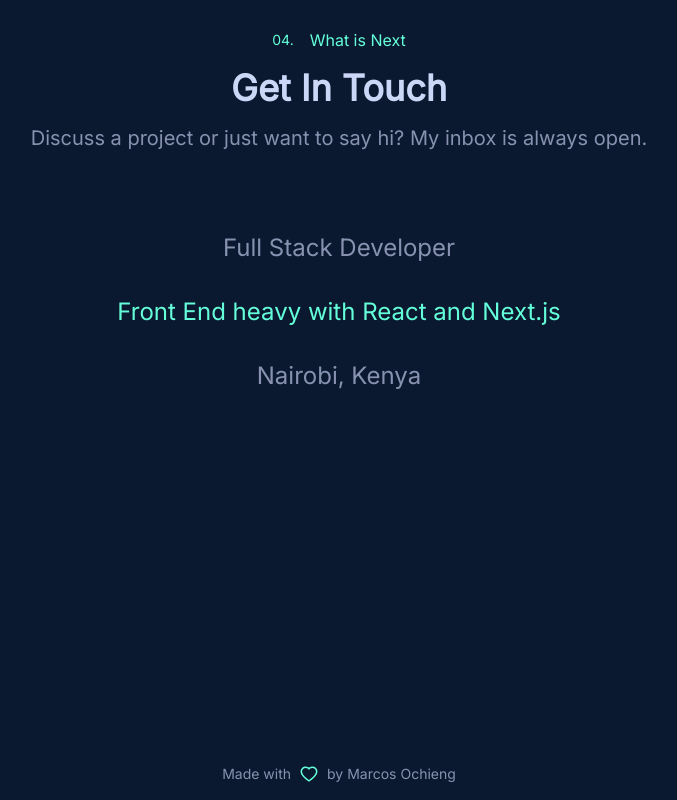
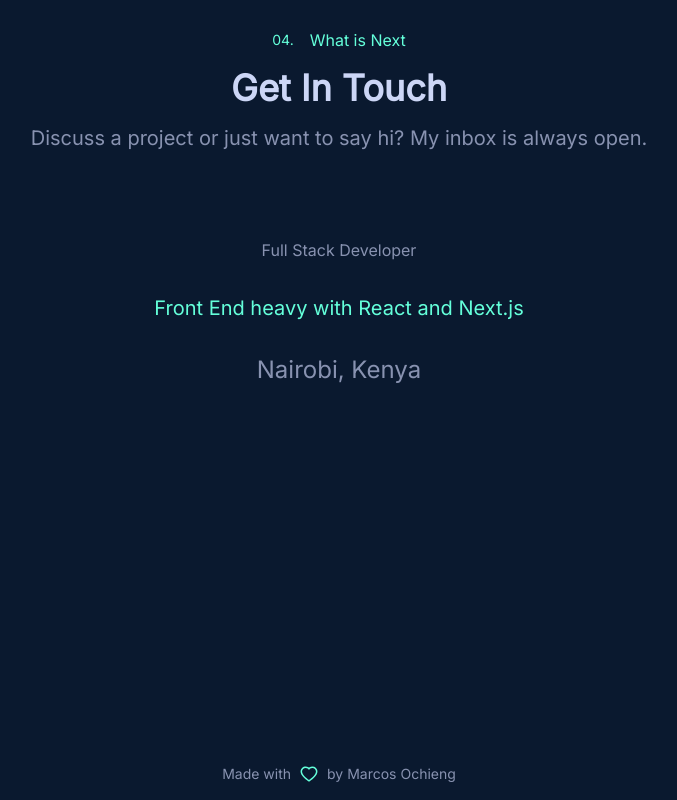
Before and after one commit to Marcos8060/port, a Next.js app: page / in a window 1280 px wide. Shown: the part 5408-6208 px from the top of the page, without its empty margins (301-978 px from the left). Built offline with nearby package versions, Linux system fonts and the light colour scheme.

Commit message:
polished contact section

```diff
--- a/components/contact.js
+++ b/components/contact.js
@@ -15,10 +15,10 @@ const Contact = () => {
           Discuss a project or just want to say hi? My inbox is always open.
         </p>
         <div className="flex flex-col items-center justify-center h-72 space-y-8">
-          <h1 className="text-center text-2xl text-gray">
+          <h1 className="text-center text-base text-gray">
             Full Stack Developer
           </h1>
-          <h1 className="text-center text-2xl text-secondary space-y-4">
+          <h1 className="text-center text-xl text-secondary space-y-4">
             Front End heavy with React and Next.js
           </h1>
           <h1 className="text-center text-2xl text-gray space-y-4">
```
